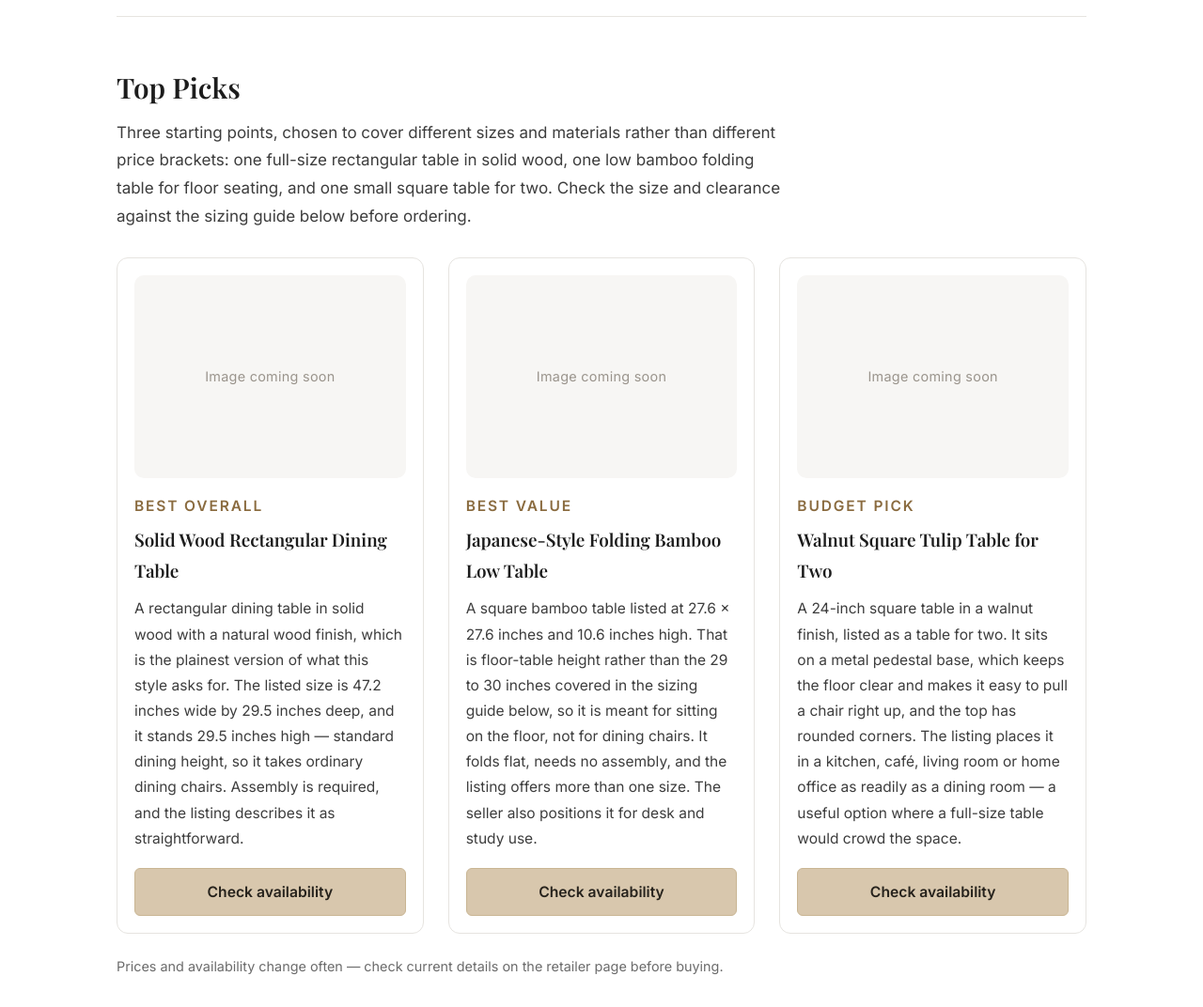
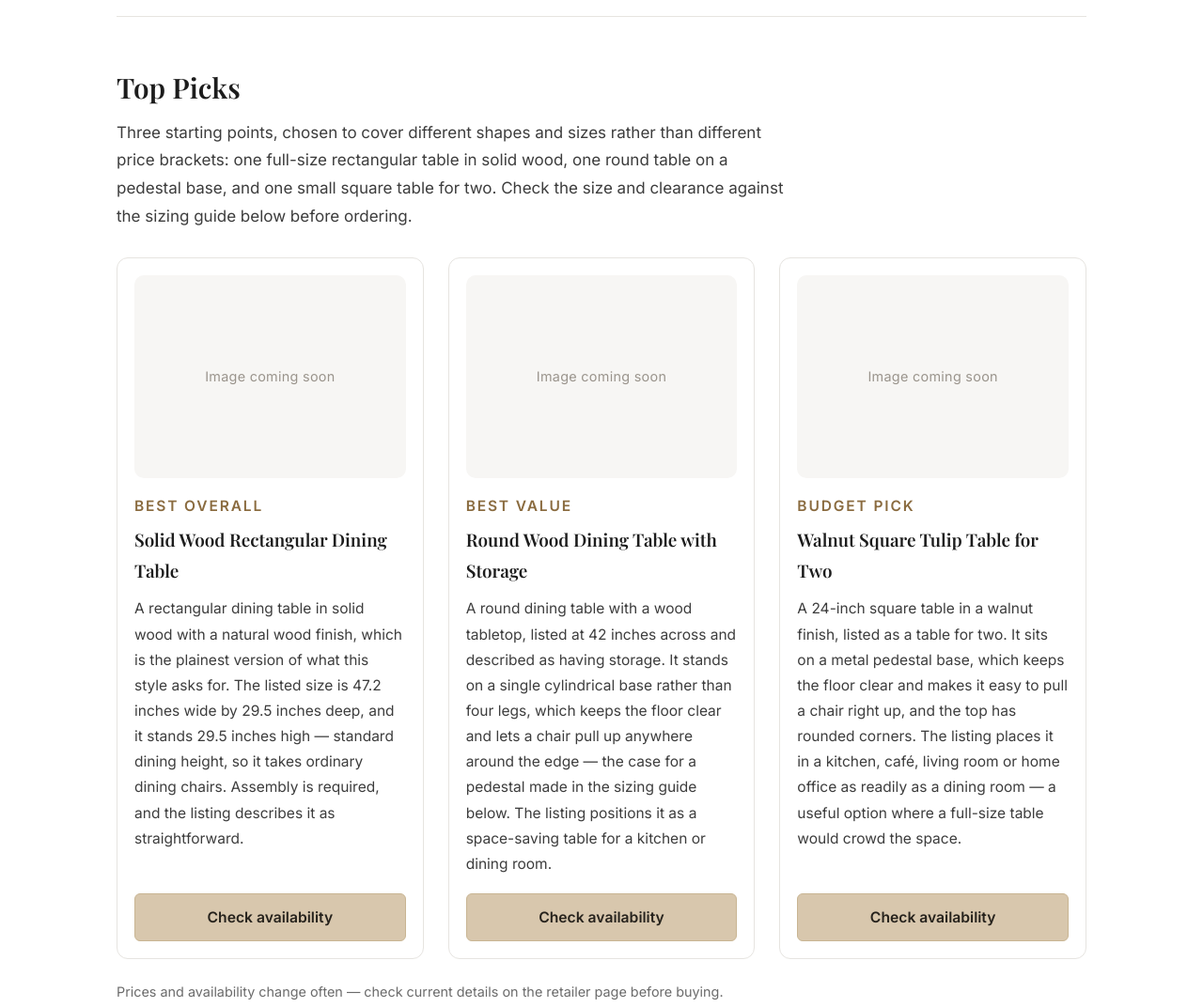
Before and after one commit to quietfieldliving/japandi-home-decor, a plain HTML site: page japandi-dining-tables/index.html in a window 1280 px wide. Shown: the part 2340-3412 px from the top of the page at 94% size. Drawn offline with nearby package versions, Linux system fonts and the light colour scheme.

Commit message:
Swap Japandi Dining Tables best value pick for a round pedestal table
Replace the floor-height bamboo table in the Best Value slot with a
42-inch round dining table on a cylindrical pedestal base, so all three
picks are standing-height dining tables. Card copy uses details verified
on the product page only.

Update the Top Picks intro to match the new set of three shapes.

```diff
--- a/japandi-dining-tables/index.html
+++ b/japandi-dining-tables/index.html
@@ -198,10 +198,10 @@
     <section class="section" id="top-picks">
       <h2>Top Picks</h2>
       <p>
-        Three starting points, chosen to cover different sizes and materials rather than
-        different price brackets: one full-size rectangular table in solid wood, one low
-        bamboo folding table for floor seating, and one small square table for two. Check
-        the size and clearance against the sizing guide below before ordering.
+        Three starting points, chosen to cover different shapes and sizes rather than
+        different price brackets: one full-size rectangular table in solid wood, one round
+        table on a pedestal base, and one small square table for two. Check the size and
+        clearance against the sizing guide below before ordering.
       </p>
 
       <div class="cards">
@@ -226,21 +226,22 @@
           <a class="btn btn-card" href="https://amzn.to/3RvuCxj" target="_blank" rel="nofollow sponsored noopener">Check availability</a>
         </article>
 
-        <!-- ---------- Product 2 : Best Value — ASIN B08JC5BXZ7 ---------- -->
+        <!-- ---------- Product 2 : Best Value — ASIN B0DYDVD326 ---------- -->
         <article class="card">
           <!-- TODO: add an approved local product image inside this frame -->
           <figure class="frame" role="img" aria-label="Placeholder image for the best value Japandi dining table pick"></figure>
           <p class="tag">Best Value</p>
-          <h3>Japanese-Style Folding Bamboo Low Table</h3>
+          <h3>Round Wood Dining Table with Storage</h3>
           <p>
-            A square bamboo table listed at 27.6 &times; 27.6 inches and 10.6 inches high.
-            That is floor-table height rather than the 29 to 30 inches covered in the
-            sizing guide below, so it is meant for sitting on the floor, not for dining
-            chairs. It folds flat, needs no assembly, and the listing offers more than one
-            size. The seller also positions it for desk and study use.
+            A round dining table with a wood tabletop, listed at 42 inches across and
+            described as having storage. It stands on a single cylindrical base rather
+            than four legs, which keeps the floor clear and lets a chair pull up anywhere
+            around the edge &mdash; the case for a pedestal made in the sizing guide
+            below. The listing positions it as a space-saving table for a kitchen or
+            dining room.
           </p>
           <!-- Amazon US affiliate link -->
-          <a class="btn btn-card" href="https://amzn.to/4wCJYiQ" target="_blank" rel="nofollow sponsored noopener">Check availability</a>
+          <a class="btn btn-card" href="https://amzn.to/4fPA2uY" target="_blank" rel="nofollow sponsored noopener">Check availability</a>
         </article>
 
         <!-- ---------- Product 3 : Budget Pick — ASIN B0DZGCRYC6 ---------- -->
```
